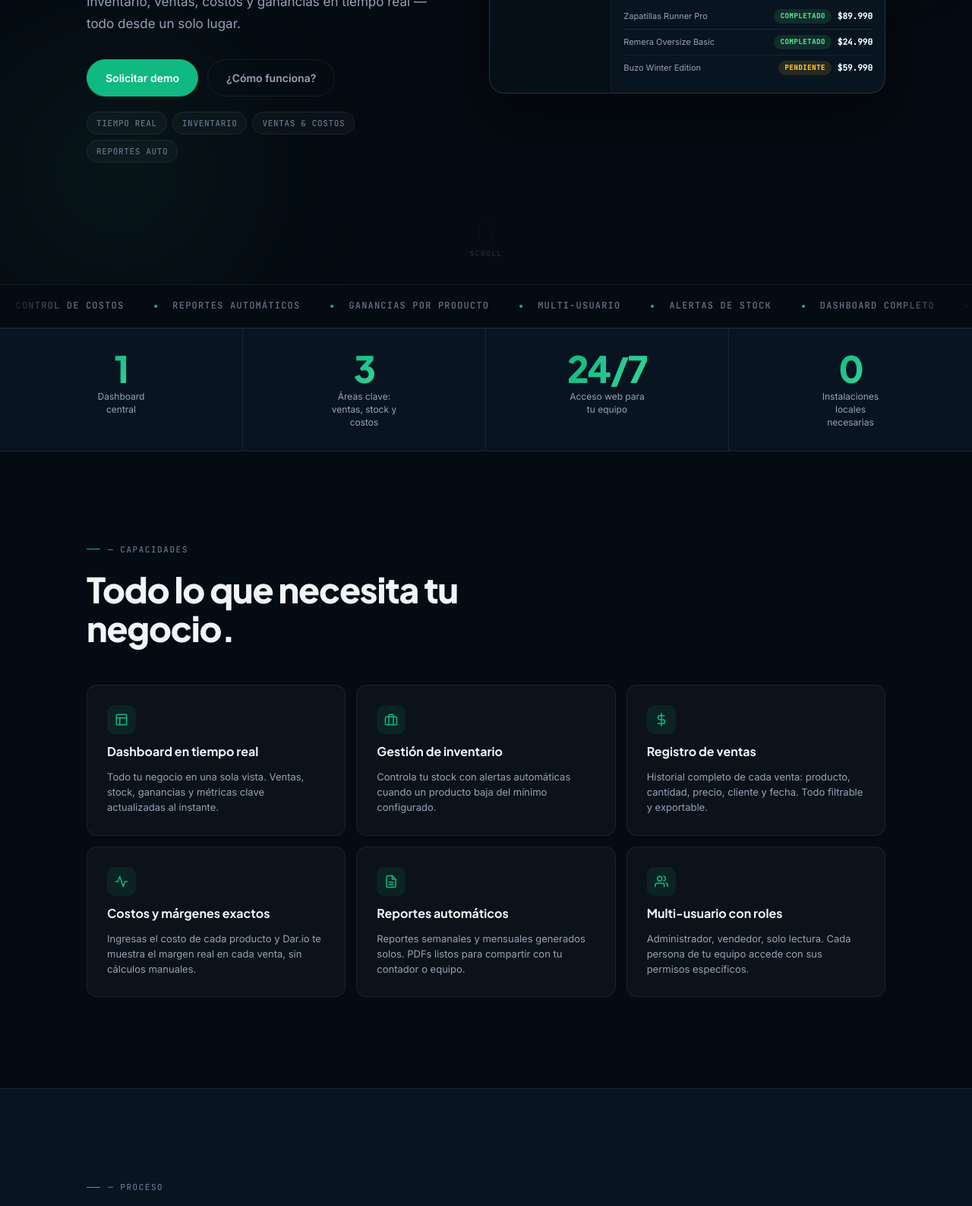
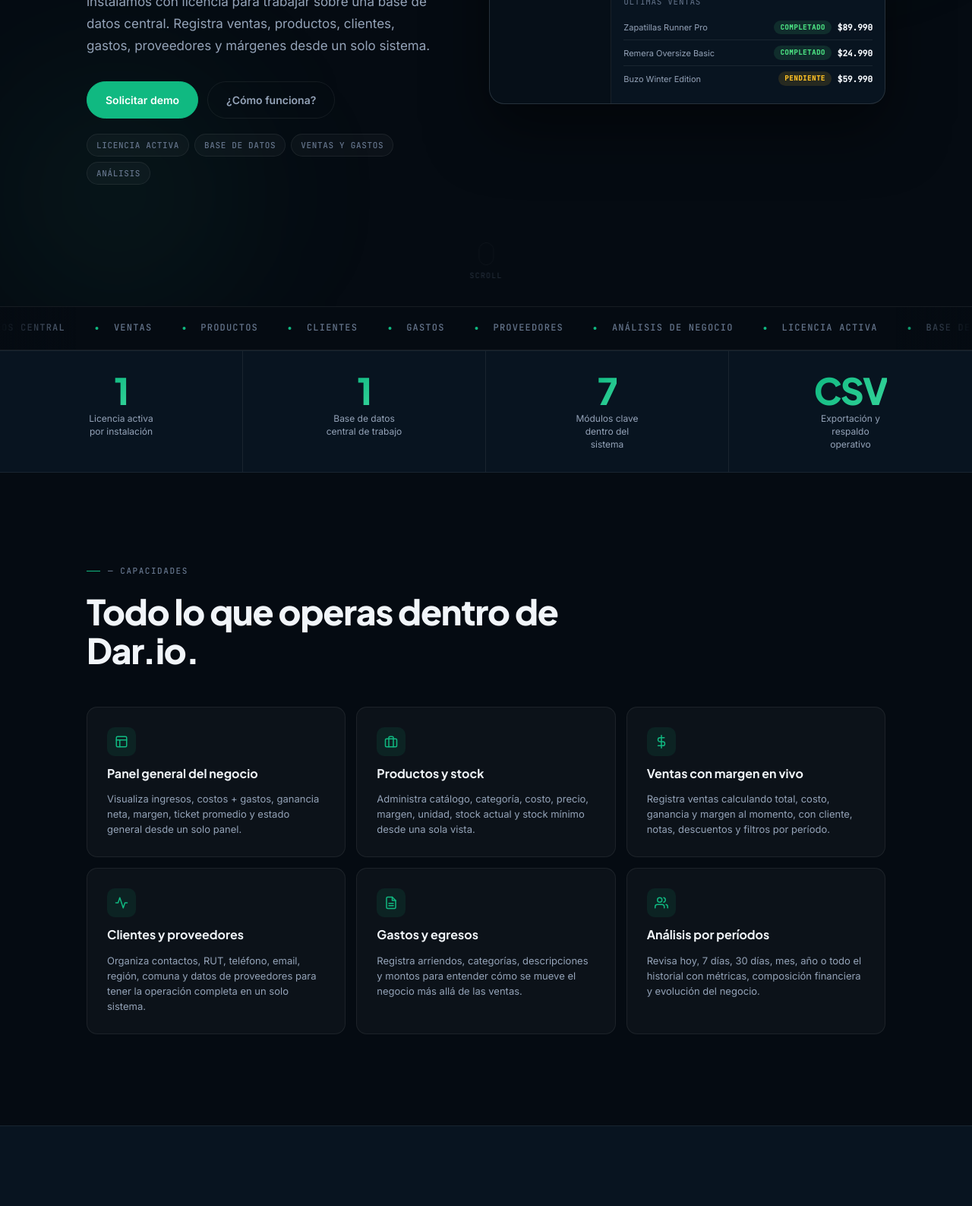
Before and after one commit to santifaik123/papifeik, a website: page dario.html in a window 1280 px wide. Shown: the part 516-2103 px from the top of the page at 76% size. Drawn offline with Linux system fonts and the light colour scheme; a script that the page names is missing.

Commit message:
Align Dar.io copy with installed licensed product

```diff
--- a/dario.html
+++ b/dario.html
@@ -3,20 +3,20 @@
 <head>
   <meta charset="UTF-8" />
   <meta name="viewport" content="width=device-width, initial-scale=1.0" />
-  <title>Dar.io | Software de gestión para inventario, ventas y costos | Nuvik Digital</title>
-  <meta name="description" content="Dar.io centraliza inventario, ventas, costos y reportes en un solo dashboard web. Solicita una demo desde el funnel principal de Nuvik Digital." />
+  <title>Dar.io | Software de gestión instalado para ventas, productos y análisis | Nuvik Digital</title>
+  <meta name="description" content="Dar.io es un software de gestión que instalamos con licencia para trabajar sobre una base de datos central. Registra ventas, productos, clientes, gastos, proveedores y análisis desde un solo sistema." />
   <meta name="robots" content="index,follow" />
   <meta name="theme-color" content="#10b981" />
   <link rel="canonical" href="https://nuvik.digital/dario" />
   <meta property="og:type" content="website" />
   <meta property="og:site_name" content="Nuvik Digital" />
-  <meta property="og:title" content="Dar.io | Software de gestión para negocios" />
-  <meta property="og:description" content="Inventario, ventas, costos y reportes en un solo dashboard web para negocios que necesitan control real." />
+  <meta property="og:title" content="Dar.io | Software de gestión instalado para negocios" />
+  <meta property="og:description" content="Instalación, licencia y base de datos central para registrar ventas, productos, clientes, gastos, proveedores y análisis." />
   <meta property="og:url" content="https://nuvik.digital/dario" />
   <meta property="og:image" content="https://nuvik.digital/social-card.svg" />
   <meta name="twitter:card" content="summary_large_image" />
-  <meta name="twitter:title" content="Dar.io | Software de gestión para negocios" />
-  <meta name="twitter:description" content="Solicita una demo de Dar.io desde el canal principal de contacto de Nuvik Digital." />
+  <meta name="twitter:title" content="Dar.io | Software de gestión instalado para negocios" />
+  <meta name="twitter:description" content="Conoce Dar.io: un sistema instalado y licenciado para operar ventas, productos, clientes, gastos, proveedores y análisis." />
   <meta name="twitter:image" content="https://nuvik.digital/social-card.svg" />
   <link rel="icon" href="/favicon.svg" type="image/svg+xml" />
   <script type="application/ld+json">
@@ -25,9 +25,9 @@
     "@type": "SoftwareApplication",
     "name": "Dar.io",
     "applicationCategory": "BusinessApplication",
-    "operatingSystem": "Web",
+    "operatingSystem": "Windows",
     "url": "https://nuvik.digital/dario",
-    "description": "Dashboard web para inventario, ventas, costos y reportes de negocio.",
+    "description": "Software de gestión instalado y licenciado para ventas, productos, clientes, gastos, proveedores y análisis de negocio.",
     "provider": {
       "@type": "Organization",
       "name": "Nuvik Digital",
@@ -284,25 +284,25 @@
   </div>
   <div class="wrap hero-inner">
     <div>
-      <div class="ey rv">Nuvik Suite — Software de gestión</div>
-      <h1 class="hero-title rv d1">Tu negocio bajo<br>control. <span class="grad">Total.</span></h1>
-      <p class="hero-sub rv d2">Dar.io es el dashboard que faltaba en tu negocio. Inventario, ventas, costos y ganancias en tiempo real — todo desde un solo lugar.</p>
+      <div class="ey rv">Nuvik Suite — Software instalado y licenciado</div>
+      <h1 class="hero-title rv d1">Tu operación,<br>tus datos, <span class="grad">un sistema.</span></h1>
+      <p class="hero-sub rv d2">Dar.io es un software de gestión y análisis que instalamos con licencia para trabajar sobre una base de datos central. Registra ventas, productos, clientes, gastos, proveedores y márgenes desde un solo sistema.</p>
       <div class="hero-ctas rv d3">
         <a class="btn btn-p" href="index.html?contact=Dar.io#contacto" data-track-event="form_open" data-track-label="dario_hero_demo">Solicitar demo</a>
         <button class="btn btn-g" type="button" onclick="document.getElementById('como').scrollIntoView({behavior:'smooth'})">¿Cómo funciona?</button>
       </div>
       <div class="hero-tags rv d4">
-        <span class="hero-tag">Tiempo real</span>
-        <span class="hero-tag">Inventario</span>
-        <span class="hero-tag">Ventas &amp; Costos</span>
-        <span class="hero-tag">Reportes auto</span>
+        <span class="hero-tag">Licencia activa</span>
+        <span class="hero-tag">Base de datos</span>
+        <span class="hero-tag">Ventas y gastos</span>
+        <span class="hero-tag">Análisis</span>
       </div>
     </div>
     <div class="rv d2">
       <div class="browser">
         <div class="browser-bar">
           <div class="browser-dots"><span></span><span></span><span></span></div>
-          <div class="browser-url">app.dar.io/dashboard</div>
+          <div class="browser-url">Dar.io v2.0 — Panel principal</div>
         </div>
         <div class="browser-body">
           <div class="dash">
@@ -357,68 +357,68 @@
 <!-- Marquee -->
 <div class="mq" aria-hidden="true">
   <div class="mq-track">
-    <div class="mq-item"><span class="mq-dot"></span>Inventario</div>
-    <div class="mq-item"><span class="mq-dot"></span>Ventas en tiempo real</div>
-    <div class="mq-item"><span class="mq-dot"></span>Control de costos</div>
-    <div class="mq-item"><span class="mq-dot"></span>Reportes automáticos</div>
-    <div class="mq-item"><span class="mq-dot"></span>Ganancias por producto</div>
-    <div class="mq-item"><span class="mq-dot"></span>Multi-usuario</div>
-    <div class="mq-item"><span class="mq-dot"></span>Alertas de stock</div>
-    <div class="mq-item"><span class="mq-dot"></span>Dashboard completo</div>
-    <div class="mq-item"><span class="mq-dot"></span>Inventario</div>
-    <div class="mq-item"><span class="mq-dot"></span>Ventas en tiempo real</div>
-    <div class="mq-item"><span class="mq-dot"></span>Control de costos</div>
-    <div class="mq-item"><span class="mq-dot"></span>Reportes automáticos</div>
-    <div class="mq-item"><span class="mq-dot"></span>Ganancias por producto</div>
-    <div class="mq-item"><span class="mq-dot"></span>Multi-usuario</div>
-    <div class="mq-item"><span class="mq-dot"></span>Alertas de stock</div>
-    <div class="mq-item"><span class="mq-dot"></span>Dashboard completo</div>
+    <div class="mq-item"><span class="mq-dot"></span>Licencia activa</div>
+    <div class="mq-item"><span class="mq-dot"></span>Base de datos central</div>
+    <div class="mq-item"><span class="mq-dot"></span>Ventas</div>
+    <div class="mq-item"><span class="mq-dot"></span>Productos</div>
+    <div class="mq-item"><span class="mq-dot"></span>Clientes</div>
+    <div class="mq-item"><span class="mq-dot"></span>Gastos</div>
+    <div class="mq-item"><span class="mq-dot"></span>Proveedores</div>
+    <div class="mq-item"><span class="mq-dot"></span>Análisis de negocio</div>
+    <div class="mq-item"><span class="mq-dot"></span>Licencia activa</div>
+    <div class="mq-item"><span class="mq-dot"></span>Base de datos central</div>
+    <div class="mq-item"><span class="mq-dot"></span>Ventas</div>
+    <div class="mq-item"><span class="mq-dot"></span>Productos</div>
+    <div class="mq-item"><span class="mq-dot"></span>Clientes</div>
+    <div class="mq-item"><span class="mq-dot"></span>Gastos</div>
+    <div class="mq-item"><span class="mq-dot"></span>Proveedores</div>
+    <div class="mq-item"><span class="mq-dot"></span>Análisis de negocio</div>
   </div>
 </div>
 
 <!-- Stats -->
 <div class="stats-row" role="region" aria-label="Estadísticas de Dar.io">
-  <div class="stat rv"><div class="stat-n grad">1</div><div class="stat-l">Dashboard central</div></div>
-  <div class="stat rv d1"><div class="stat-n grad">3</div><div class="stat-l">Áreas clave: ventas, stock y costos</div></div>
-  <div class="stat rv d2"><div class="stat-n" style="background:linear-gradient(125deg,var(--a),var(--a2));-webkit-background-clip:text;-webkit-text-fill-color:transparent;background-clip:text">24/7</div><div class="stat-l">Acceso web para tu equipo</div></div>
-  <div class="stat rv d3"><div class="stat-n" style="background:linear-gradient(125deg,var(--a),var(--a2));-webkit-background-clip:text;-webkit-text-fill-color:transparent;background-clip:text">0</div><div class="stat-l">Instalaciones locales necesarias</div></div>
+  <div class="stat rv"><div class="stat-n grad">1</div><div class="stat-l">Licencia activa por instalación</div></div>
+  <div class="stat rv d1"><div class="stat-n grad">1</div><div class="stat-l">Base de datos central de trabajo</div></div>
+  <div class="stat rv d2"><div class="stat-n" style="background:linear-gradient(125deg,var(--a),var(--a2));-webkit-background-clip:text;-webkit-text-fill-color:transparent;background-clip:text">7</div><div class="stat-l">Módulos clave dentro del sistema</div></div>
+  <div class="stat rv d3"><div class="stat-n" style="background:linear-gradient(125deg,var(--a),var(--a2));-webkit-background-clip:text;-webkit-text-fill-color:transparent;background-clip:text">CSV</div><div class="stat-l">Exportación y respaldo operativo</div></div>
 </div>
 
 <!-- Features -->
 <section id="features">
   <div class="wrap">
     <div class="ey rv">— Capacidades</div>
-    <div class="sh"><h2 class="st rv d1">Todo lo que necesita tu negocio.</h2></div>
+    <div class="sh"><h2 class="st rv d1">Todo lo que operas dentro de Dar.io.</h2></div>
     <div class="feat-grid">
       <div class="card feat-card rv d1">
         <div class="feat-icon" aria-hidden="true"><svg width="18" height="18" viewBox="0 0 24 24" fill="none" stroke="var(--a)" stroke-width="2" stroke-linecap="round" stroke-linejoin="round"><rect x="3" y="3" width="18" height="18" rx="2"/><path d="M3 9h18M9 21V9"/></svg></div>
-        <div class="feat-name">Dashboard en tiempo real</div>
-        <p class="feat-desc">Todo tu negocio en una sola vista. Ventas, stock, ganancias y métricas clave actualizadas al instante.</p>
+        <div class="feat-name">Panel general del negocio</div>
+        <p class="feat-desc">Visualiza ingresos, costos + gastos, ganancia neta, margen, ticket promedio y estado general desde un solo panel.</p>
       </div>
       <div class="card feat-card rv d2">
         <div class="feat-icon" aria-hidden="true"><svg width="18" height="18" viewBox="0 0 24 24" fill="none" stroke="var(--a)" stroke-width="2" stroke-linecap="round" stroke-linejoin="round"><path d="M20 7H4a2 2 0 0 0-2 2v10a2 2 0 0 0 2 2h16a2 2 0 0 0 2-2V9a2 2 0 0 0-2-2z"/><path d="M16 21V5a2 2 0 0 0-2-2h-4a2 2 0 0 0-2 2v16"/></svg></div>
-        <div class="feat-name">Gestión de inventario</div>
-        <p class="feat-desc">Controla tu stock con alertas automáticas cuando un producto baja del mínimo configurado.</p>
+        <div class="feat-name">Productos y stock</div>
+        <p class="feat-desc">Administra catálogo, categoría, costo, precio, margen, unidad, stock actual y stock mínimo desde una sola vista.</p>
       </div>
       <div class="card feat-card rv d3">
         <div class="feat-icon" aria-hidden="true"><svg width="18" height="18" viewBox="0 0 24 24" fill="none" stroke="var(--a)" stroke-width="2" stroke-linecap="round" stroke-linejoin="round"><line x1="12" y1="1" x2="12" y2="23"/><path d="M17 5H9.5a3.5 3.5 0 0 0 0 7h5a3.5 3.5 0 0 1 0 7H6"/></svg></div>
-        <div class="feat-name">Registro de ventas</div>
-        <p class="feat-desc">Historial completo de cada venta: producto, cantidad, precio, cliente y fecha. Todo filtrable y exportable.</p>
+        <div class="feat-name">Ventas con margen en vivo</div>
+        <p class="feat-desc">Registra ventas calculando total, costo, ganancia y margen al momento, con cliente, notas, descuentos y filtros por período.</p>
       </div>
       <div class="card feat-card rv d1">
         <div class="feat-icon" aria-hidden="true"><svg width="18" height="18" viewBox="0 0 24 24" fill="none" stroke="var(--a)" stroke-width="2" stroke-linecap="round" stroke-linejoin="round"><path d="M22 12h-4l-3 9L9 3l-3 9H2"/></svg></div>
-        <div class="feat-name">Costos y márgenes exactos</div>
-        <p class="feat-desc">Ingresas el costo de cada producto y Dar.io te muestra el margen real en cada venta, sin cálculos manuales.</p>
+        <div class="feat-name">Clientes y proveedores</div>
+        <p class="feat-desc">Organiza contactos, RUT, teléfono, email, región, comuna y datos de proveedores para tener la operación completa en un solo sistema.</p>
       </div>
       <div class="card feat-card rv d2">
         <div class="feat-icon" aria-hidden="true"><svg width="18" height="18" viewBox="0 0 24 24" fill="none" stroke="var(--a)" stroke-width="2" stroke-linecap="round" stroke-linejoin="round"><path d="M14 2H6a2 2 0 0 0-2 2v16a2 2 0 0 0 2 2h12a2 2 0 0 0 2-2V8z"/><polyline points="14 2 14 8 20 8"/><line x1="16" y1="13" x2="8" y2="13"/><line x1="16" y1="17" x2="8" y2="17"/></svg></div>
-        <div class="feat-name">Reportes automáticos</div>
-        <p class="feat-desc">Reportes semanales y mensuales generados solos. PDFs listos para compartir con tu contador o equipo.</p>
+        <div class="feat-name">Gastos y egresos</div>
+        <p class="feat-desc">Registra arriendos, categorías, descripciones y montos para entender cómo se mueve el negocio más allá de las ventas.</p>
       </div>
       <div class="card feat-card rv d3">
         <div class="feat-icon" aria-hidden="true"><svg width="18" height="18" viewBox="0 0 24 24" fill="none" stroke="var(--a)" stroke-width="2" stroke-linecap="round" stroke-linejoin="round"><path d="M17 21v-2a4 4 0 0 0-4-4H5a4 4 0 0 0-4 4v2"/><circle cx="9" cy="7" r="4"/><path d="M23 21v-2a4 4 0 0 0-3-3.87"/><path d="M16 3.13a4 4 0 0 1 0 7.75"/></svg></div>
-        <div class="feat-name">Multi-usuario con roles</div>
-        <p class="feat-desc">Administrador, vendedor, solo lectura. Cada persona de tu equipo accede con sus permisos específicos.</p>
+        <div class="feat-name">Análisis por períodos</div>
+        <p class="feat-desc">Revisa hoy, 7 días, 30 días, mes, año o todo el historial con métricas, composición financiera y evolución del negocio.</p>
       </div>
     </div>
   </div>
@@ -429,14 +429,14 @@
   <div class="wrap">
     <div class="ey rv">— Proceso</div>
     <div class="sh">
-      <h2 class="st rv d1">Listo para usar en un día.</h2>
-      <p class="ss rv d2">Sin instalaciones complejas. Sin configuraciones eternas.</p>
+      <h2 class="st rv d1">Instalación, licencia y estructura inicial.</h2>
+      <p class="ss rv d2">Dar.io se instala, se licencia y se deja listo para que trabajes sobre una base de datos ordenada desde el primer día.</p>
     </div>
     <div class="steps-grid">
-      <div class="card step rv d1"><div class="step-num">01</div><div class="step-title">Creas tu cuenta</div><p class="step-desc">Accedes online desde cualquier dispositivo. Sin instalar nada ni sumar hardware adicional.</p></div>
-      <div class="card step rv d2"><div class="step-num">02</div><div class="step-title">Cargas tu catálogo</div><p class="step-desc">Productos, costos y stock inicial. Puedes importar desde Excel o cargar todo manualmente.</p></div>
-      <div class="card step rv d3"><div class="step-num">03</div><div class="step-title">Registras ventas</div><p class="step-desc">Cada venta actualiza el stock y suma a tus métricas en tiempo real, automáticamente.</p></div>
-      <div class="card step rv d4"><div class="step-num">04</div><div class="step-title">El sistema trabaja solo</div><p class="step-desc">Reportes, alertas y análisis listos para operar con más control y menos trabajo manual.</p></div>
+      <div class="card step rv d1"><div class="step-num">01</div><div class="step-title">Instalamos Dar.io</div><p class="step-desc">Dejamos el software operativo en el entorno definido y activamos la licencia correspondiente para el negocio.</p></div>
+      <div class="card step rv d2"><div class="step-num">02</div><div class="step-title">Preparamos la base de datos</div><p class="step-desc">Se ordena la estructura inicial para productos, ventas, clientes, gastos, proveedores y análisis.</p></div>
+      <div class="card step rv d3"><div class="step-num">03</div><div class="step-title">Cargas y actualizas datos</div><p class="step-desc">Ingresas productos, clientes, proveedores, ventas y egresos; Dar.io recalcula montos, costos, ganancias y márgenes.</p></div>
+      <div class="card step rv d4"><div class="step-num">04</div><div class="step-title">Analizas y decides</div><p class="step-desc">El sistema consolida la operación para revisar períodos, detectar alertas y tomar decisiones con datos del negocio.</p></div>
     </div>
   </div>
 </section>
@@ -447,20 +447,20 @@
     <div class="demo-grid">
       <div>
         <div class="ey rv">— En acción</div>
-        <h2 class="st rv d1">Todo lo que necesitas ver.</h2>
-        <p class="ss rv d2">Un dashboard limpio, rápido y pensado para negocios reales. Sin información de más, sin ruido visual.</p>
+        <h2 class="st rv d1">Todo lo que mueves dentro del sistema.</h2>
+        <p class="ss rv d2">Dar.io no se queda en inventario: ordena ventas, productos, clientes, gastos, proveedores y análisis sobre una misma licencia.</p>
         <ul class="demo-list rv d3">
-          <li class="demo-item">Vista de ganancias netas por periodo</li>
-          <li class="demo-item">Comparativo semanal y mensual automático</li>
-          <li class="demo-item">Alertas de stock crítico con un click</li>
-          <li class="demo-item">Acceso desde celular, tablet y PC</li>
+          <li class="demo-item">Venta con total, costo, ganancia y margen en vivo</li>
+          <li class="demo-item">Catálogo con stock, mínimos, unidad y exportación CSV</li>
+          <li class="demo-item">Clientes, proveedores y gastos dentro de la misma base</li>
+          <li class="demo-item">Análisis por hoy, 7 días, 30 días, mes, año o todo</li>
         </ul>
       </div>
       <div class="rv d2">
         <div class="browser">
           <div class="browser-bar">
             <div class="browser-dots"><span></span><span></span><span></span></div>
-            <div class="browser-url">app.dar.io/reportes</div>
+            <div class="browser-url">Dar.io v2.0 — Análisis y reportes</div>
           </div>
           <div style="padding:16px;background:var(--bg2)">
             <div style="display:grid;grid-template-columns:1fr 1fr;gap:10px;margin-bottom:14px">
@@ -505,19 +505,19 @@
 <!-- Plataformas -->
 <section style="background:var(--bg2);border-top:1px solid var(--b0);border-bottom:1px solid var(--b0)">
   <div class="wrap">
-    <div class="ey rv">— Compatible con</div>
-    <h2 class="st rv d1">Funciona en cualquier dispositivo.</h2>
-    <p class="ss rv d2">100% web. Sin instalar nada. Siempre actualizado.</p>
+    <div class="ey rv">— Módulos</div>
+    <h2 class="st rv d1">Todo queda dentro del mismo sistema.</h2>
+    <p class="ss rv d2">Dar.io unifica operación y análisis sobre una sola base de datos, con instalación y licencia activas.</p>
     <div class="plat-grid rv d3">
-      <span class="plat-tag">Computadora</span>
-      <span class="plat-tag">Celular</span>
-      <span class="plat-tag">Tablet</span>
-      <span class="plat-tag">Mac</span>
-      <span class="plat-tag">iPad</span>
-      <span class="plat-tag">Windows</span>
-      <span class="plat-tag">Cualquier navegador</span>
-      <span class="plat-tag">100% Cloud</span>
-      <span class="plat-tag">Datos seguros</span>
+      <span class="plat-tag">Dashboard</span>
+      <span class="plat-tag">Ventas</span>
+      <span class="plat-tag">Productos</span>
+      <span class="plat-tag">Clientes</span>
+      <span class="plat-tag">Gastos</span>
+      <span class="plat-tag">Proveedores</span>
+      <span class="plat-tag">Análisis</span>
+      <span class="plat-tag">Configuración</span>
+      <span class="plat-tag">Licencia activa</span>
     </div>
   </div>
 </section>
```
